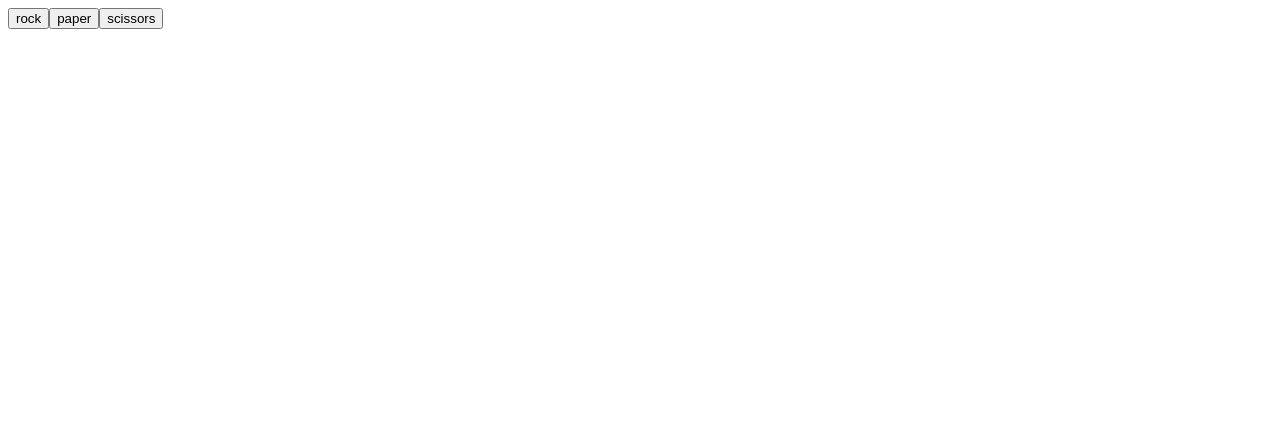
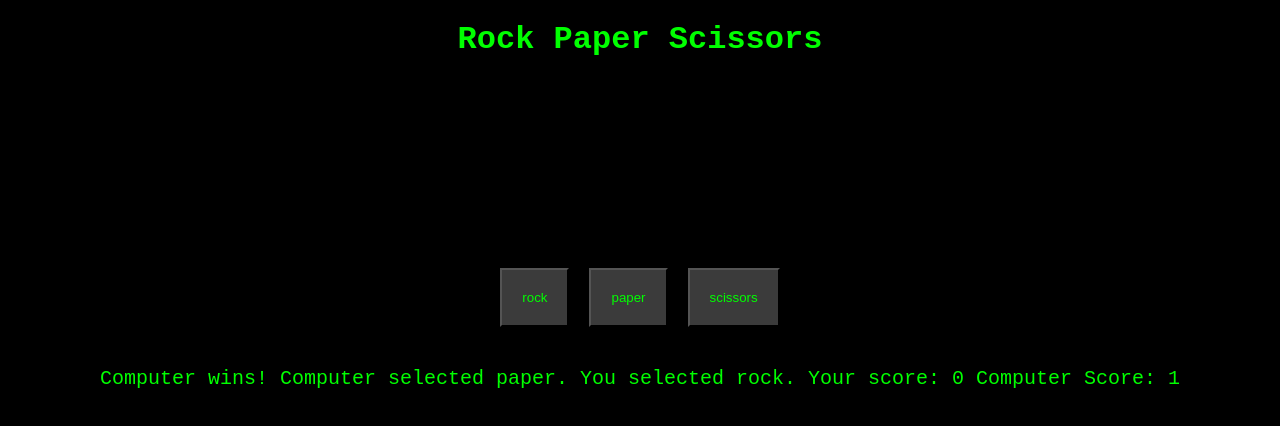
Before and after one commit to YazaoN7/Odin-Rock-Paper-Scissors, a plain HTML site: page index.html in a window 1280 px wide. Both pictures are taken after a click on the button "rock". Drawn offline with Linux system fonts and the light colour scheme.

```diff
--- a/index.html
+++ b/index.html
@@ -7,10 +7,8 @@
     <link rel="stylesheet" href="style.css">
 </head>
 <body>
-    <div id="container">
-
-    </div>
-
-    </div>
+    <h1>Rock Paper Scissors</h1>
+    <div id="container"></div>
+    <div id="result"></div>
 </body>
 </html>
--- a/script.js
+++ b/script.js
@@ -1,7 +1,11 @@
 const rpsArray = ["rock", "paper", "scissors"];
 let computerSelection;
 let playerSelection;
+let playerScore = 0;
+let computerScore = 0;
 const buttonContainer = document.querySelector("#container");
+const resultDisplay = document.querySelector("#result");
+
 
 const playgamebutton = document.querySelector("#playgame");
 
@@ -29,7 +33,7 @@ const playGame = (playerSelection, computerSelection) =>
 
     if (computerSelection === playerSelection)
     {
-        console.log(computerSelection + " == " + playerSelection)
+        resultDisplay.innerHTML = "It's a tie!";
         return "It's a tie!";
     }
     else if
@@ -39,12 +43,14 @@ const playGame = (playerSelection, computerSelection) =>
         (computerSelection === "paper" && playerSelection === "rock")
     )
     {
-        console.log("Computer wins! Computer selected: " + computerSelection + " You selected: " + playerSelection)
+        computerScore += 1;
+        resultDisplay.innerHTML = "Computer wins! Computer selected " + computerSelection + ". You selected " + playerSelection + ". Your score: " + playerScore + " Computer Score: " + computerScore;
         return "Computer wins!";
     }
     else
     {
-        console.log("You win! Computer selected: " + computerSelection + " You selected: " + playerSelection)
+        playerScore += 1;
+        resultDisplay.innerHTML = "You win! Computer selected " + computerSelection + ". You selected " + playerSelection + ". Your score: " + playerScore + " Computer score: " + computerScore;
         return "You win!";
     }
 }
--- a/style.css
+++ b/style.css
@@ -1,3 +1,29 @@
+body {
+    font-family: 'Courier New', Courier, monospace;
+    background-color: black;
+    color: rgb(0, 255, 0);
+}
+
+h1 {
+    text-align: center;
+}
+
+#container {
+    display: flex;
+    justify-content: center;
+    margin-top: 200px;
+}
+
 button {
-    size: 20px;
+    display: flex;
+    padding: 20px;
+    margin: 10px;
+    background-color: rgb(59, 59, 59);
+    color: rgb(0, 255, 0);
 }
+
+#result {
+    text-align: center;
+    margin-top: 30px;
+    font-size: 20px;
+}
```
